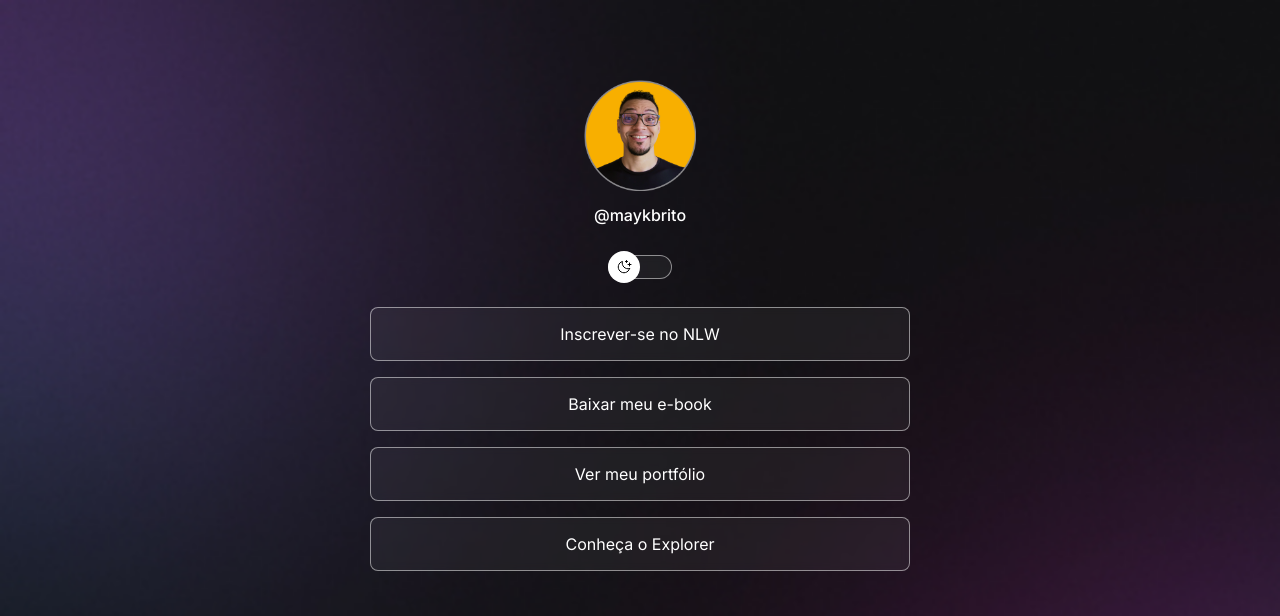
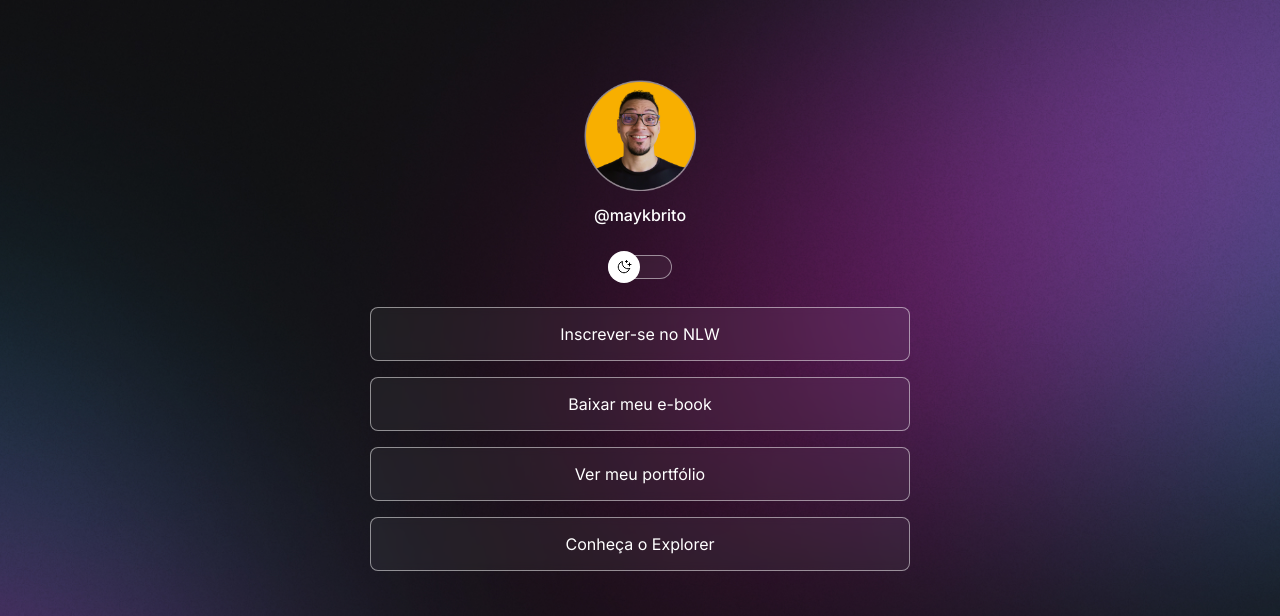
Before and after one commit to tonhoantunes/projeto-discover-rockseat, a plain HTML site: page index.html in a window 1280 px wide. Shown: the top 616 px of the page. Drawn offline with nearby package versions, Linux system fonts and the light colour scheme.

Commit message:
alteração no background com base no media query

```diff
--- a/style.css
+++ b/style.css
@@ -30,6 +30,7 @@
 body {
     /*background: color image repeat position/size*/ /*serve para agrupar em uma única propriedade (atalho)*/
     background: var(--bg-url) no-repeat top center/cover;
+    height: 100vh;/*vh = viewport height*/
 }
 
 body * {
@@ -104,6 +105,7 @@ body * {
 
 ul {
     list-style: none;
+
     display: flex;
     flex-direction: column;
     gap: 16px;
@@ -169,3 +171,14 @@ footer {
     text-align: center;
     font-size: 14px;
 }
+
+/*media queries*/
+@media (min-width: 700px) {
+    :root {
+        --bg-url: url(./assets/bg-desktop.jpg);
+    }
+
+    .light {
+        --bg-url: url(./assets/bg-desktop-light.jpg);
+    }
+}
```
